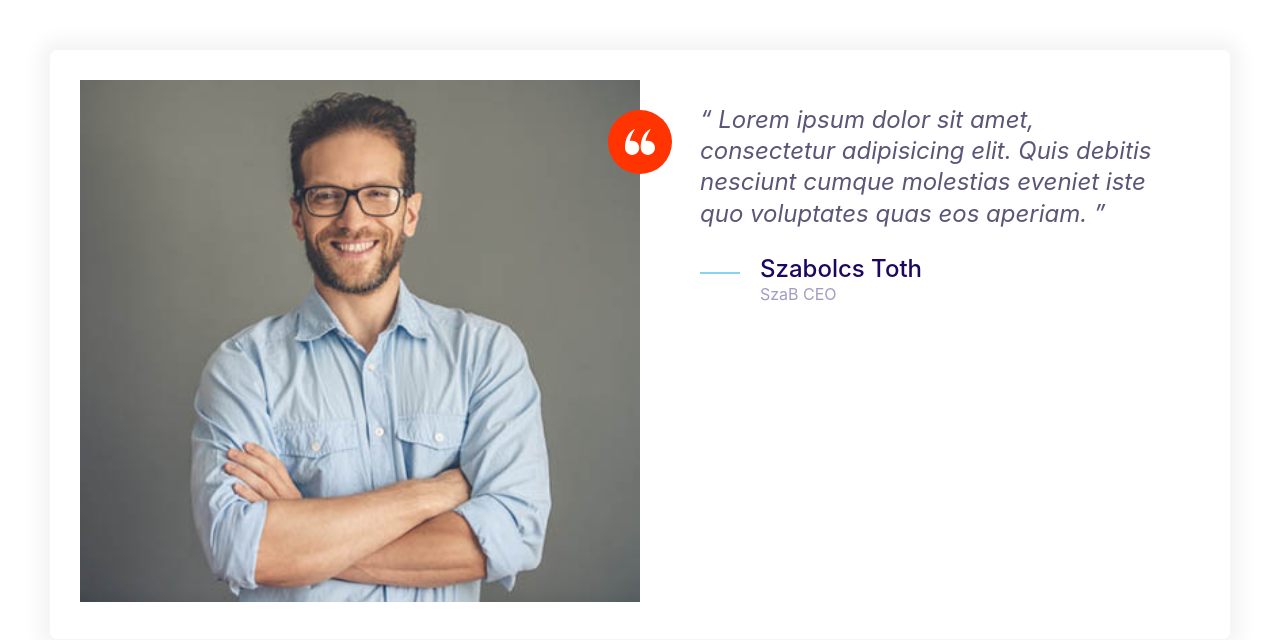
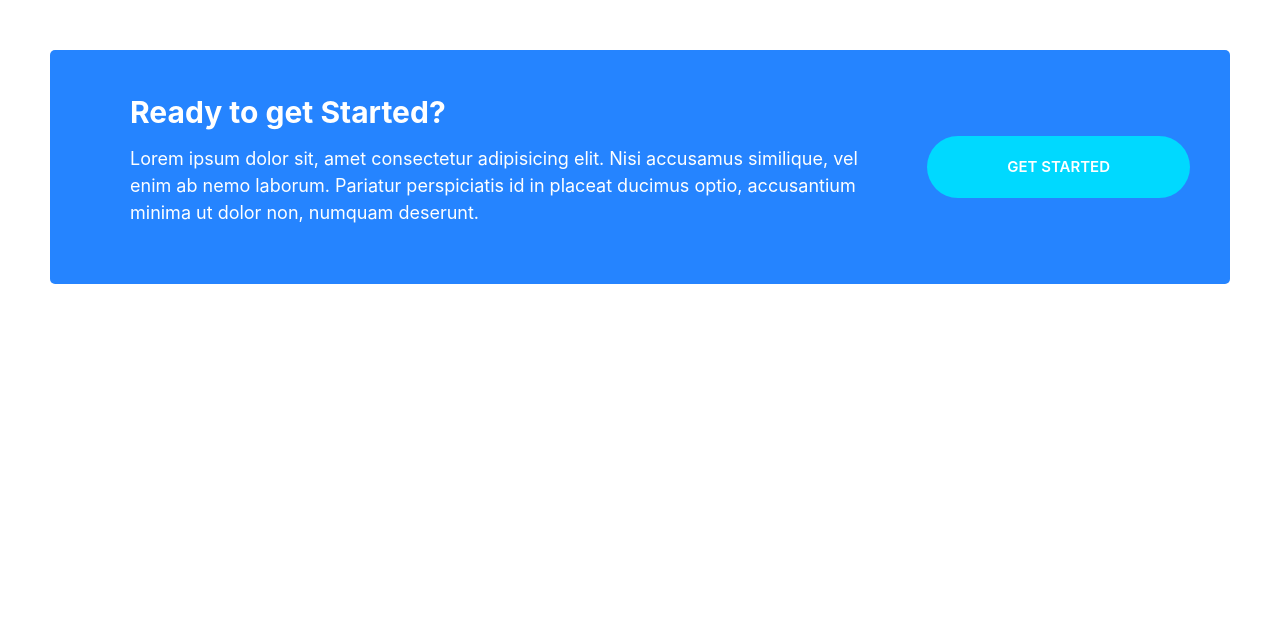
Before and after one commit to WreckitHUN/Moshify, a plain HTML site: page index.html in a window 1280 px wide. Drawn offline with Linux system fonts and the light colour scheme.

Commit message:
Build callouts.

```diff
--- a/css/styles.css
+++ b/css/styles.css
@@ -253,6 +253,10 @@ a{
 .btn--outline:hover{
     background: var(--color-headings);
     color: white;
+}
+
+.btn--stretched{
+    padding: 2rem 8rem;
 }
 
 .btn--block{
@@ -518,3 +522,48 @@ a{
         margin-left: 6rem;
     }
 }
+
+/* Callouts */
+
+.callout{
+    padding: 4rem;
+    border-radius: 5px;
+}
+
+.callout--primary{
+    background: var(--color-primary);
+    color: white;
+}
+
+.callout__heading{
+    color: white;
+    margin-top: 0;
+    font-size: 3rem;
+}
+
+.callout .btn{
+    justify-self: center;
+    align-self: center;
+}
+
+.callout__content{
+    text-align: center;
+}
+
+@media screen and (min-width: 768px) {
+
+    .callout .grid--1x2{
+        grid-template-columns: 1fr auto;
+    }
+
+    .callout__content{
+        text-align: left;
+        margin: 0 4rem;
+    }
+
+    .callout .btn{
+        justify-self: start;
+        align-self: center;
+    }
+
+}
--- a/index.html
+++ b/index.html
@@ -8,36 +8,18 @@
     <title>Document</title>
   </head>
   <body style="padding: 5rem">
-    <div class="card testimonial">
+    <div class="callout callout--primary">
       <div class="grid grid--1x2">
-        <div class="testimonial__image">
-          <img src="images/testimonial.jpg" alt="A happy smiling customer" />
-          <span class="icon-container icon-container--accent">
-            <svg class="icon icon--white icon--small">
-              <use xlink:href="icons/sprite.svg#quotes"></use>
-            </svg>
-          </span>
+        <div class="callout__content">
+          <h2 class="callout__heading">Ready to get Started?</h2>
+          <p>
+            Lorem ipsum dolor sit, amet consectetur adipisicing elit. Nisi
+            accusamus similique, vel enim ab nemo laborum. Pariatur perspiciatis
+            id in placeat ducimus optio, accusantium minima ut dolor non,
+            numquam deserunt.
+          </p>
         </div>
-        <blockquote class="quote">
-          <p class="quote__text">
-            Lorem ipsum dolor sit amet, consectetur adipisicing elit. Quis
-            debitis nesciunt cumque molestias eveniet iste quo voluptates quas
-            eos aperiam.
-          </p>
-          <footer>
-            <div class="media">
-              <div class="media__image">
-                <svg class="icon icon--primary quote__line">
-                  <use xlink:href="icons/sprite.svg#line"></use>
-                </svg>
-              </div>
-              <div class="media__body">
-                <h3 class="media__title quote__author">Szabolcs Toth</h3>
-                <p class="quote__company">SzaB CEO</p>
-              </div>
-            </div>
-          </footer>
-        </blockquote>
+        <a href="#" class="btn btn--secondary btn--stretched">Get Started</a>
       </div>
     </div>
   </body>
```
